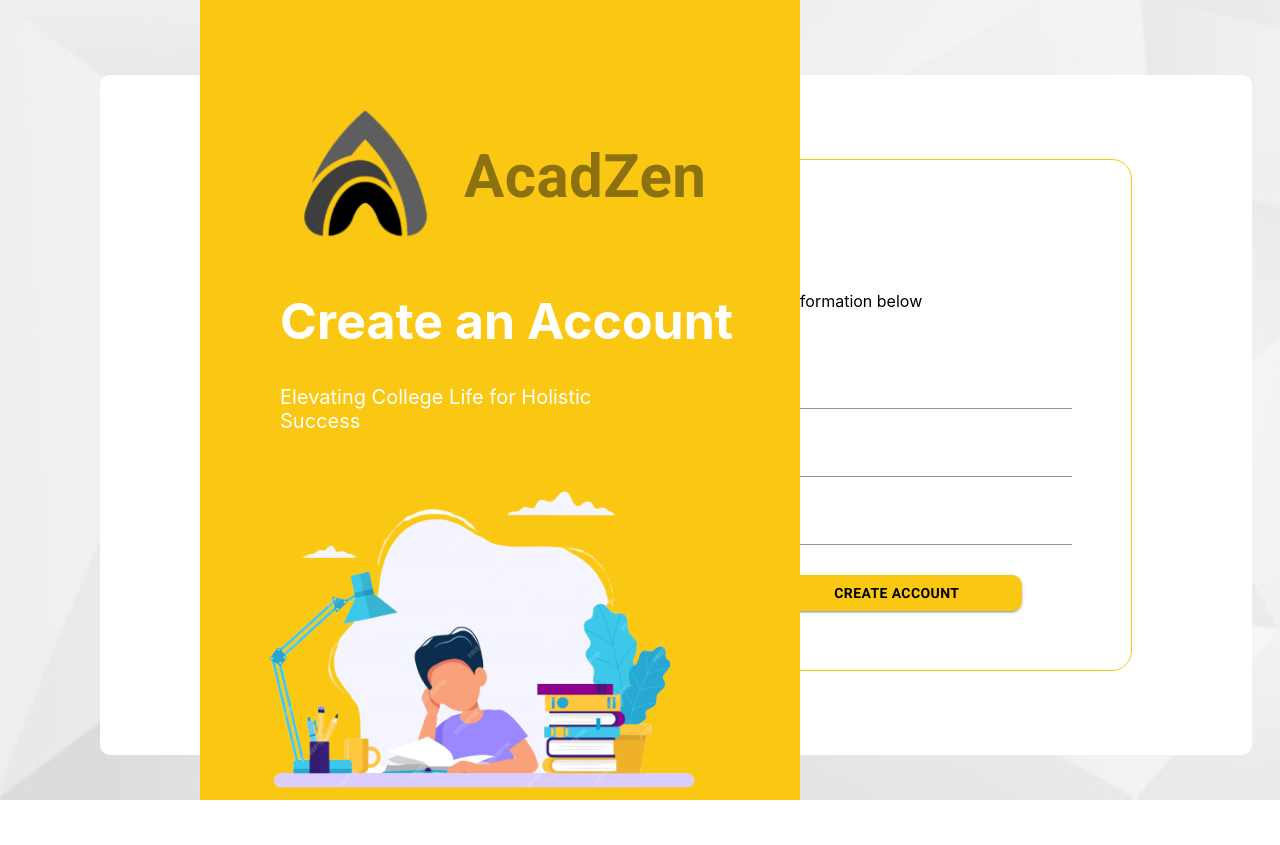
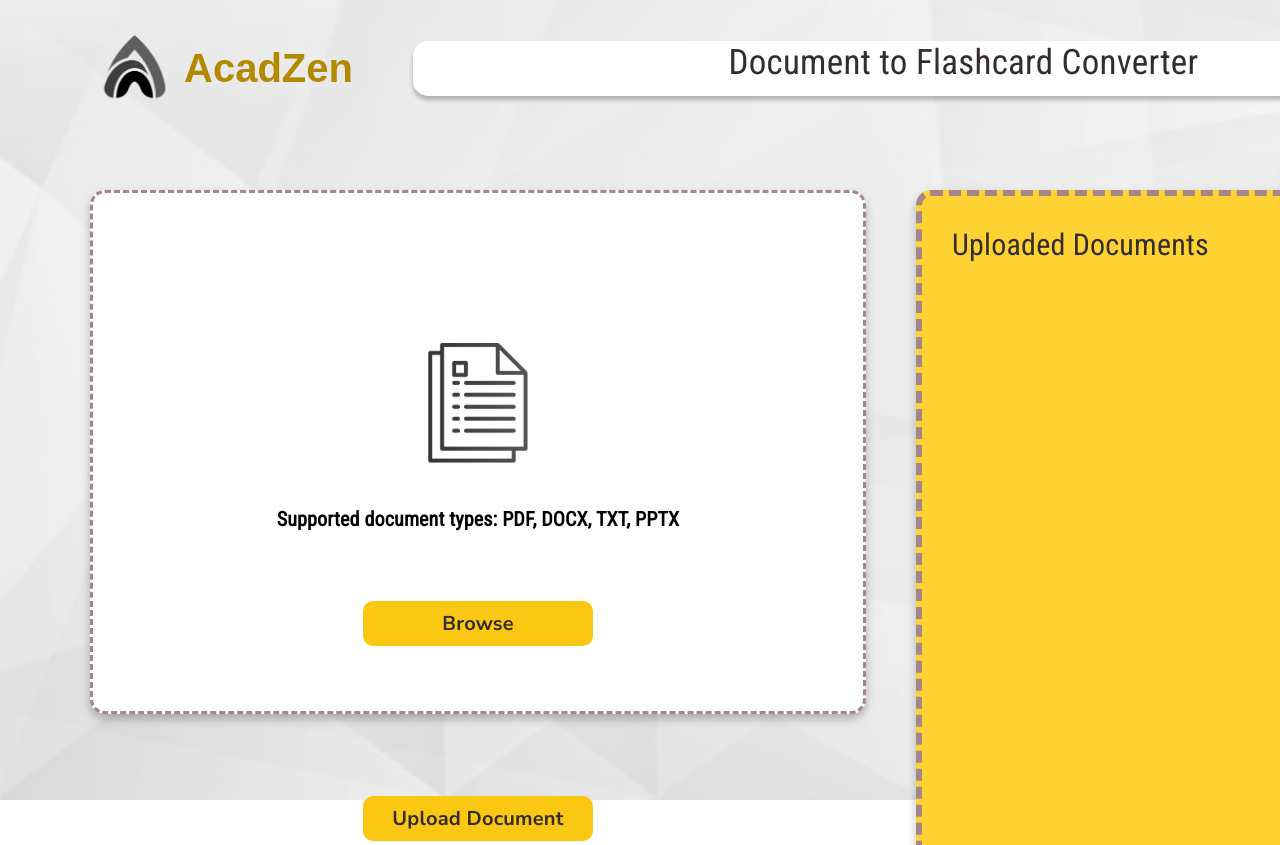
Before and after one commit to JBiong/AcadzenTest, a React (Create React App) app: page /signup in a window 1280 px wide. After the commit the page ends 800 px from the top, so only its background shows below. Built offline with nearby package versions, Linux system fonts and the light colour scheme; a web font is replaced by a local one.

Commit message:
update, balikon ra ni nako later huhu

```diff
--- a/src/UploadDocument.css
+++ b/src/UploadDocument.css
@@ -4,8 +4,10 @@
   background-image: url('/public/crystalbackground.png');
   background-size: cover;
   background-position: center;
-  background-repeat: no-repeat;
+  background-repeat:repeat;
   height: 100vh;
+  width: 100%;
+  position: fixed;
 }
 
 .lsbody::before {
@@ -37,16 +39,16 @@
     grid-template-columns: 1fr 1fr; /* Two equal columns */
     gap: 20px; /* Adjust the gap between the columns */
     padding: 20px;
-    margin: 75px;
+    margin: 20px;
+    margin-top: 80px;
   }
 
   .left-panel{
     background: white;
     border-radius: 15px;
     padding: 20px;
-    width: 757px;
+    width: 730px;
     height: 478px;
-    margin-left: 50px;
     margin-top: 90px;
     box-shadow: 0px 5px 10px 0px rgba(0, 0, 0, 0.25);
     border: 3px dashed #A58585;
@@ -60,7 +62,6 @@
     width: 700px;
     height: 622px;
     margin-left: 30px;
-    margin-right: 20px;
     margin-top: 90px;
     box-shadow: 0px 5px 10px 0px rgba(0, 0, 0, 0.25);
     border: 6px dashed #A58585,
--- a/src/UploadDocument.js
+++ b/src/UploadDocument.js
@@ -2,18 +2,47 @@ import React from "react";
 import "./UploadDocument.css";
 import { AppBar, Toolbar, Typography, IconButton, Box, Button } from "@mui/material";
 import HomeIcon from "@mui/icons-material/Home";
+import { useState } from 'react';
+
 
 function UploadDocument() {
+
+    const [selectedFile, setSelectedFile] = useState(null);
+
+    const handleBrowseClick = () => {
+        document.getElementById('fileInput').click();
+      };
+
+      const handleFileChange = (e) => {
+        const file = e.target.files[0];
+
+        if (file) {
+          // Set the selected file for preview
+          setSelectedFile(file);
+        }
+      };
+
+      const handleUploadClick = () => {
+        // Implement your upload logic here
+        console.log('Upload button clicked');
+      };
+
+      const getFileType = (fileName) => {
+        const extension = fileName.split('.').pop().toLowerCase();
+        return extension;
+      };
+
     return (
     <>
     <div className="welcome-back-page">
+    <div className="lsbody">
         <AppBar style={{background: 'none', boxShadow: 'none', padding: '10px', marginTop: '20px'}}>
             <Toolbar>
                 <img src= "/logo.png" alt="App Logo" style={{width: 100, marginLeft: '50px'}}/>
                 <Typography variant="h3" style={{fontFamily: 'Poppin, sans-serif', fontWeight: '600', fontSize: '40px',color: '#B18A00'}}
                 >AcadZen
                 </Typography>
-                <div style={{ display: 'flex', alignItems: 'center', width: '100%', padding: '10px', marginLeft: '100px'}}>
+                <div style={{ display: 'flex', alignItems: 'center', width: '100%', padding: '10px', marginLeft: '50px'}}>
                     <div style={{ background: 'white', borderRadius: '15px', textAlign: 'center', height: '55px', width: '1101px', boxShadow: '0px 4px 4px 0px rgba(0, 0, 0, 0.25)'}}>
                         <Typography variant="h4" style={{ fontFamily: "Roboto Condensed", fontSize: '35px',color: '#332D2D', textAlign: 'center' }}
                         >Document to Flashcard Converter
@@ -31,21 +60,82 @@ function UploadDocument() {
         </AppBar>
 
         <div className="upload-document-content">
-            {/* Left Panel for Browsing/Uploading Files */}
+
             <div className="left-panel">
-                <img src= "/document icon.png" alt="Document Icon" style={{width: 100, marginTop: '120px', marginBottom: '30px'}}/>
-                <Typography variant="h4" style={{ fontFamily: 'Roboto Condensed', fontSize: '20px', color: 'black', textAlign: 'center', fontWeight: 'bold'}}>
+            {/* File preview or document icon */}
+            {selectedFile ? (
+                <div style={{ marginBottom: '10px', width: '100%'}}>
+                {getFileType(selectedFile.name) === 'pdf' ? (
+                    <embed src={URL.createObjectURL(selectedFile)} type="application/pdf" width="40%" height="300px"/>
+                ) : getFileType(selectedFile.name) === 'docx' ? (
+                    // Displaying a placeholder icon for DOCX files
+                    <img
+                    src="/docx-icon.png"
+                    alt="DOCX Icon"
+                    style={{ width: '100%', height: '100%', objectFit: 'cover', borderRadius: '10px' }}
+                    />
+                ) : (
+                    <img
+                    src="/document icon.png"
+                    alt="File Preview"
+                    style={{ width: '70%', maxHeight: '100px', objectFit: 'cover', borderRadius: '10px' }}
+                    />
+                )}
+                </div>
+            ) : (
+                <img
+                src="/document icon.png"
+                alt="Document Icon"
+                style={{ width: 100, marginTop: '130px', marginBottom: '30px' }}
+                />
+            )}
+
+            {/* Display file name or Supported document types */}
+            {selectedFile ? (
+                <Typography
+                variant="h4"
+                style={{
+                    fontFamily: 'Roboto Condensed',
+                    fontSize: '20px',
+                    color: 'black',
+                    textAlign: 'center',
+                    fontWeight: 'bold',
+                    fontStyle: 'italic',
+                    marginTop: '15px',
+                }}
+                >
+                {selectedFile.name}
+                </Typography>
+            ) : (
+                <Typography
+                variant="h4"
+                style={{
+                    fontFamily: 'Roboto Condensed',
+                    fontSize: '20px',
+                    color: 'black',
+                    textAlign: 'center',
+                    fontWeight: 'bold',
+                    marginTop: '10px',
+                }}
+                >
                 Supported document types: PDF, DOCX, TXT, PPTX
                 </Typography>
-                <div style={{marginTop: '60px'}}>
-                <Button style={{background: '#FAC712', width: '230px', height: '45px', borderRadius: '10px'}}>
-                    <Typography style={{fontSize: '20px', fontFamily: 'Nunito Sans, sans-serif', fontWeight: 'bold', color: '#332D2D', textTransform: 'none'}}>
+            )}
+
+            {/* Browse Button */}
+            <div style={{ marginTop: '70px'}}>
+                <Button style={{ background: '#FAC712', width: '230px', height: '45px', borderRadius: '10px' }} onClick={handleBrowseClick}>
+                <Typography style={{ fontSize: '20px', fontFamily: 'Nunito Sans, sans-serif', fontWeight: 'bold', color: '#332D2D', textTransform: 'none' }}>
                     Browse
                 </Typography>
                 </Button>
+                {/* Hidden file input */}
+                <input type="file" id="fileInput" style={{ display: 'none' }} onChange={handleFileChange} />
             </div>
-                <Button style={{background: '#FAC712', width: '230px', height: '45px', borderRadius: '10px', marginTop: '170px'}}>
-                    <Typography style={{fontSize: '20px', fontFamily: 'Nunito Sans, sans-serif', fontWeight: 'bold', color: '#332D2D', textTransform: 'none'}}>
+
+            {/* Upload Document Button */}
+                <Button style={{ background: '#FAC712', width: '230px', height: '45px', borderRadius: '10px', marginTop: '150px' }} onClick={handleUploadClick}>
+                <Typography style={{ fontSize: '20px', fontFamily: 'Nunito Sans, sans-serif', fontWeight: 'bold', color: '#332D2D', textTransform: 'none' }}>
                     Upload Document
                 </Typography>
                 </Button>
@@ -60,6 +150,7 @@ function UploadDocument() {
             </div>
         </div>
         </div>
+    </div>
     </>
     );
 }
--- a/src/index.js
+++ b/src/index.js
@@ -15,9 +15,9 @@ const root = ReactDOM.createRoot(document.getElementById('root'));
 root.render(
   <React.StrictMode>
     {/* <App /> */}
-    <HomePage/>
+    {/* <HomePage/> */}
     {/* <Dashboard/> */}
-    {/* <UploadDocument/> */}
+    <UploadDocument/>
     {/* <LearningSession/> */}
     {/* <AboutAcadZen/> */}
     {/* <AboutUs/> */}
```
Lines whose indentation alone changed are shown as unchanged.
